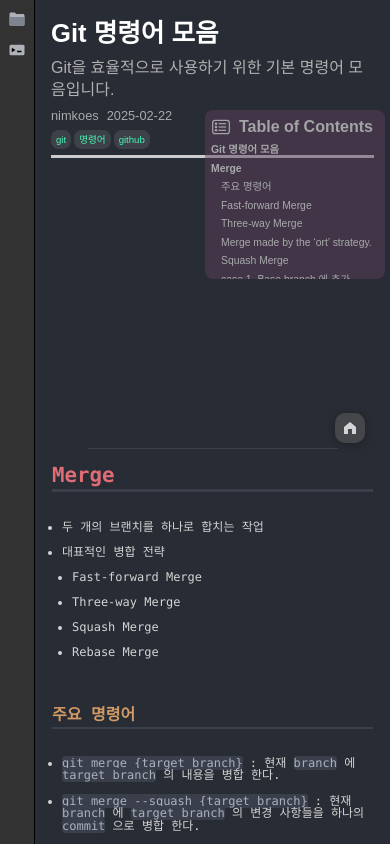
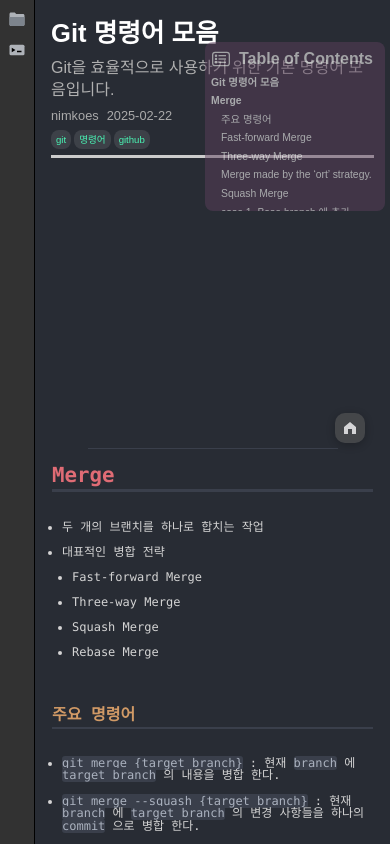
Before and after one commit to nimkoes/tech-blog, a Next.js app: page /tech-blog/post/0001250302-git in a window 390 px wide. Built offline with nearby package versions, Linux system fonts and the light colour scheme.

Commit message:
TableOfContents.module.scss 업데이트

```diff
--- a/src/components/TableOfContents/TableOfContents.module.scss
+++ b/src/components/TableOfContents/TableOfContents.module.scss
@@ -123,7 +123,7 @@
 ////////////////////////////////////////////////////////////////////////////////
 @media screen and (max-width: 768px) {
   .tocWrapper {
-    top: 13vh;
+    top: 5vh;
     right: 5px;
     width: 180px;
     opacity: 0.75;
```
